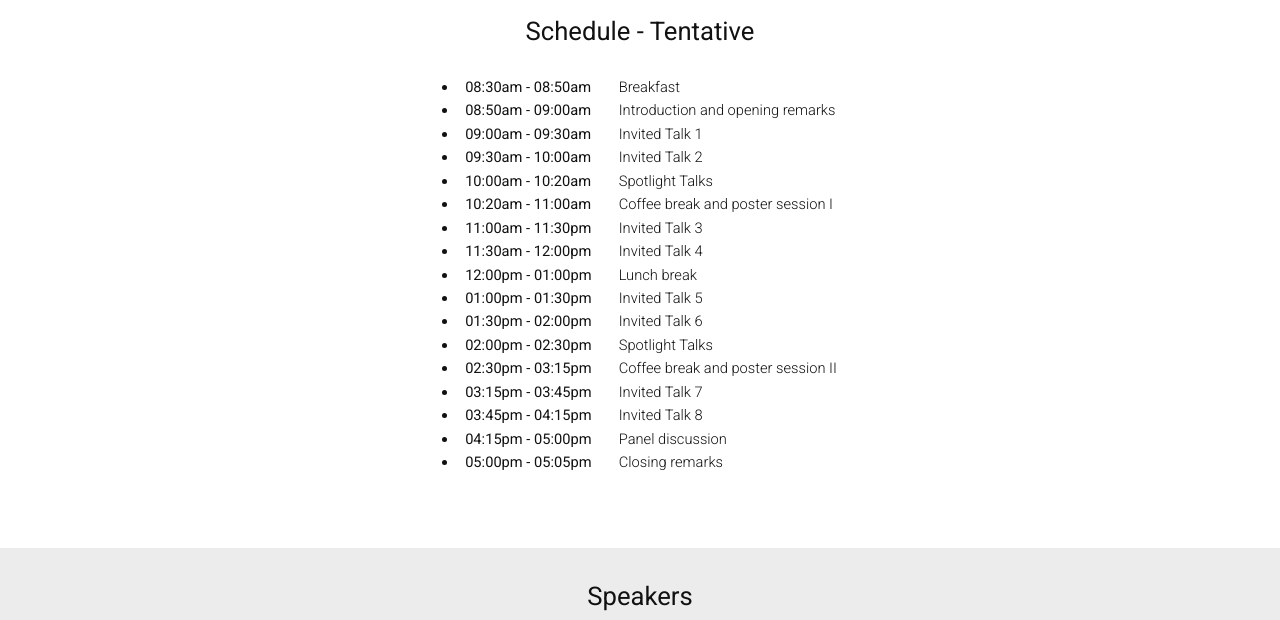
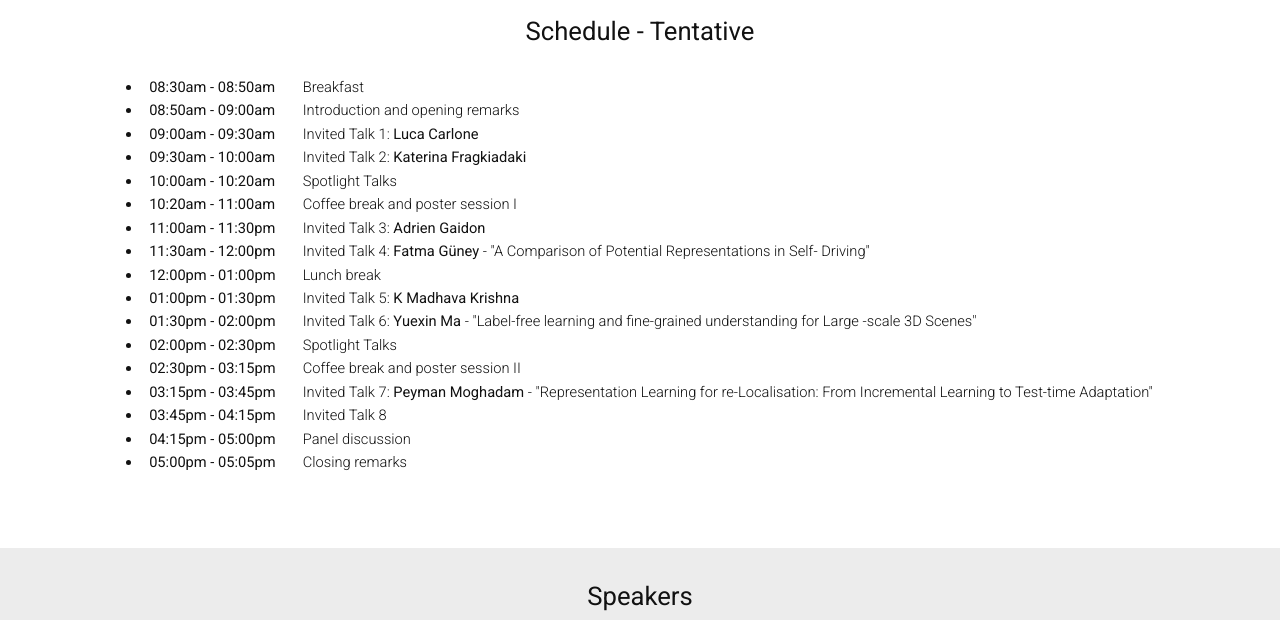
Before and after one commit to bob-workshop/bob-workshop.github.io, a plain HTML site: page index.html in a window 1280 px wide. Shown: the part 2160-2780 px from the top of the page. Drawn offline with nearby package versions, Linux system fonts and the light colour scheme.

Commit message:
update schedule

```diff
--- a/index.html
+++ b/index.html
@@ -240,18 +240,21 @@
 						<ul class="alignMe">
 							<li><b>08:30am - 08:50am</b>   Breakfast</li>
 							<li><b>08:50am - 09:00am</b>   Introduction and opening remarks</li>
-							<li><b>09:00am - 09:30am</b>   Invited Talk 1</li>
-							<li><b>09:30am - 10:00am</b>  Invited Talk 2</li>
+							<li><b>09:00am - 09:30am</b>   Invited Talk 1: <strong>Luca Carlone</strong></li>
+							<li><b>09:30am - 10:00am</b>  Invited Talk 2: <strong>Katerina Fragkiadaki</strong></li>
 							<li><b>10:00am - 10:20am</b> Spotlight Talks</li>
 							<li><b>10:20am - 11:00am</b> Coffee break and poster session I</li>
-							<li><b>11:00am - 11:30pm</b> Invited Talk 3</li>
-							<li><b>11:30am - 12:00pm</b> Invited Talk 4</li>
+							<li><b>11:00am - 11:30pm</b> Invited Talk 3: <strong>Adrien Gaidon</strong></li>
+							<li><b>11:30am - 12:00pm</b> Invited Talk 4: <strong>Fatma Güney</strong> - "A Comparison of Potential Representations in Self-
+								Driving"</li>
 							<li><b>12:00pm - 01:00pm</b>  Lunch break</li>
-							<li><b>01:00pm - 01:30pm</b>   Invited Talk 5</li>
-							<li><b>01:30pm - 02:00pm</b>   Invited Talk 6</li>
+							<li><b>01:00pm - 01:30pm</b>   Invited Talk 5: <strong>K Madhava Krishna</strong></li>
+							<li><b>01:30pm - 02:00pm</b>   Invited Talk 6: <strong>Yuexin Ma</strong> - "Label-free learning and fine-grained understanding for Large
+								-scale 3D Scenes"</li>
 							<li><b>02:00pm - 02:30pm</b>   Spotlight Talks</li>
 							<li><b>02:30pm - 03:15pm</b>   Coffee break and poster session II</li>
-							<li><b>03:15pm - 03:45pm</b>   Invited Talk 7</li>
+							<li><b>03:15pm - 03:45pm</b>   Invited Talk 7: <strong>Peyman Moghadam</strong> - "Representation Learning for re-Localisation: From Incremental
+								Learning to Test-time Adaptation"</li>
 							<li><b>03:45pm - 04:15pm</b>   Invited Talk 8</li>
 							<li><b>04:15pm - 05:00pm</b>   Panel discussion</li>
 							<li><b>05:00pm - 05:05pm</b>   Closing remarks</li>
```
